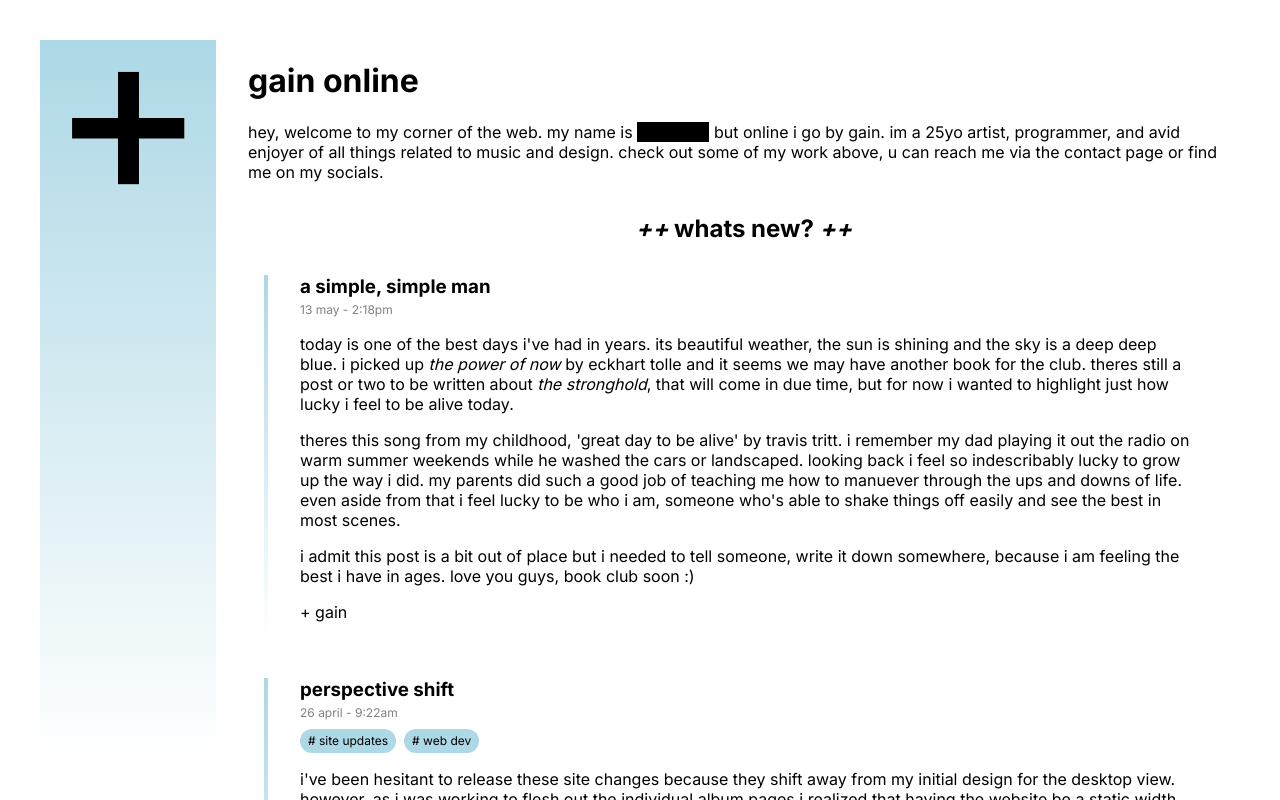
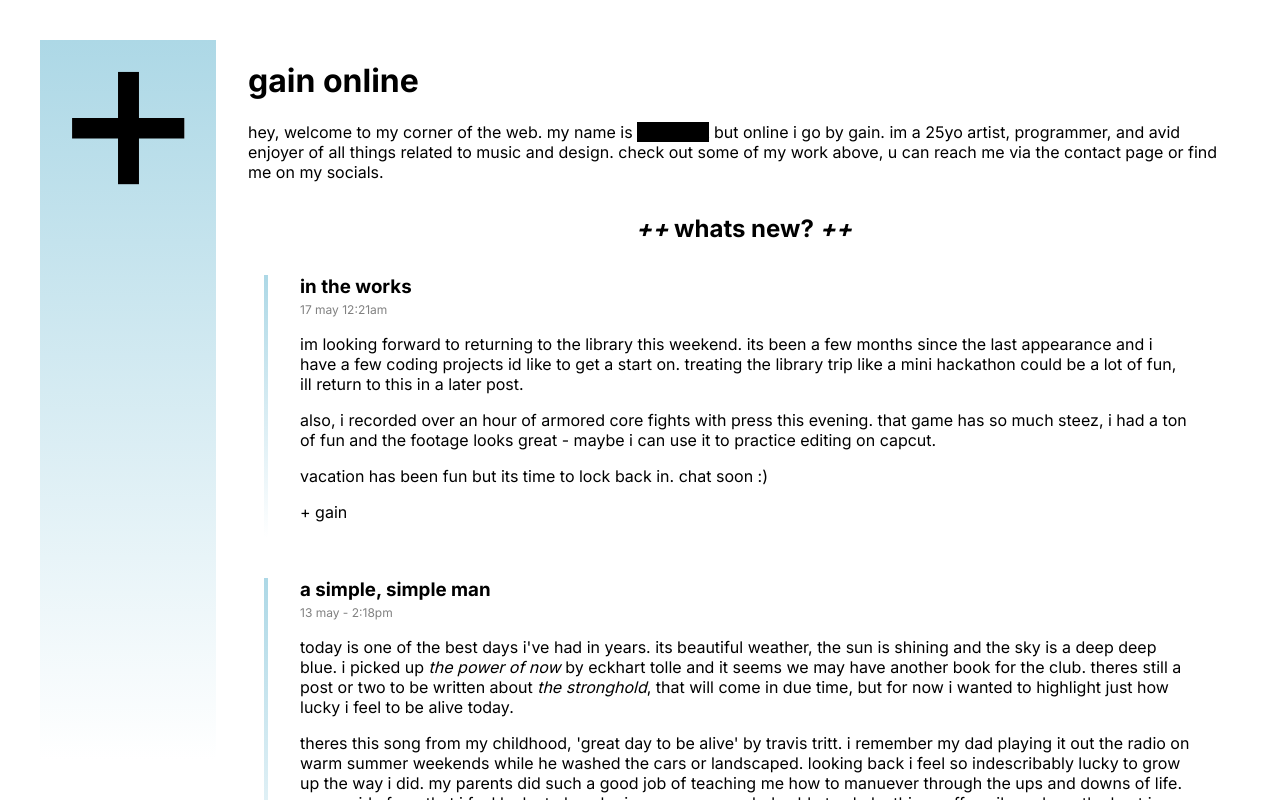
Before and after one commit to hharris56/gain.online, a Next.js app: page /home in a window 1280 px wide. Shown: the top 800 px of the page. Built offline with nearby package versions, Linux system fonts and the light colour scheme.

Commit message:
new post

```diff
--- a/src/app/home/posts/posts.tsx
+++ b/src/app/home/posts/posts.tsx
@@ -14,6 +14,7 @@ export default function Posts(){
     // TODO: implement filtering based on tags
 
     var posts = [
+        <May17 key="5/17" />,
         <May13 key="5/13" />,
         <Apr26pt2 key="4/26-2" />,
         <Apr26 key="4/26" />,
@@ -45,6 +46,19 @@ export default function Posts(){
             {expanded ? posts : posts.slice(0, 3)}
             <ExpandButton expanded={expanded} callback={() => setExpanded(!expanded)} />
         </div>
+    )
+}
+function May17(){
+    return (
+        <BlogPost title="in the works" date="17 may 12:21am">
+            im looking forward to returning to the library this weekend. its been a few months since the last appearance and i have a few coding projects id like to get a start on. treating the library trip like a mini hackathon could be a lot of fun, ill return to this in a later post.
+            <Break/>
+            also, i recorded over an hour of armored core fights with press this evening. that game has so much steez, i had a ton of fun and the footage looks great - maybe i can use it to practice editing on capcut.
+            <Break/>
+            vacation has been fun but its time to lock back in. chat soon :)
+            <Break/>
+            + gain
+        </BlogPost>
     )
 }
 
```
